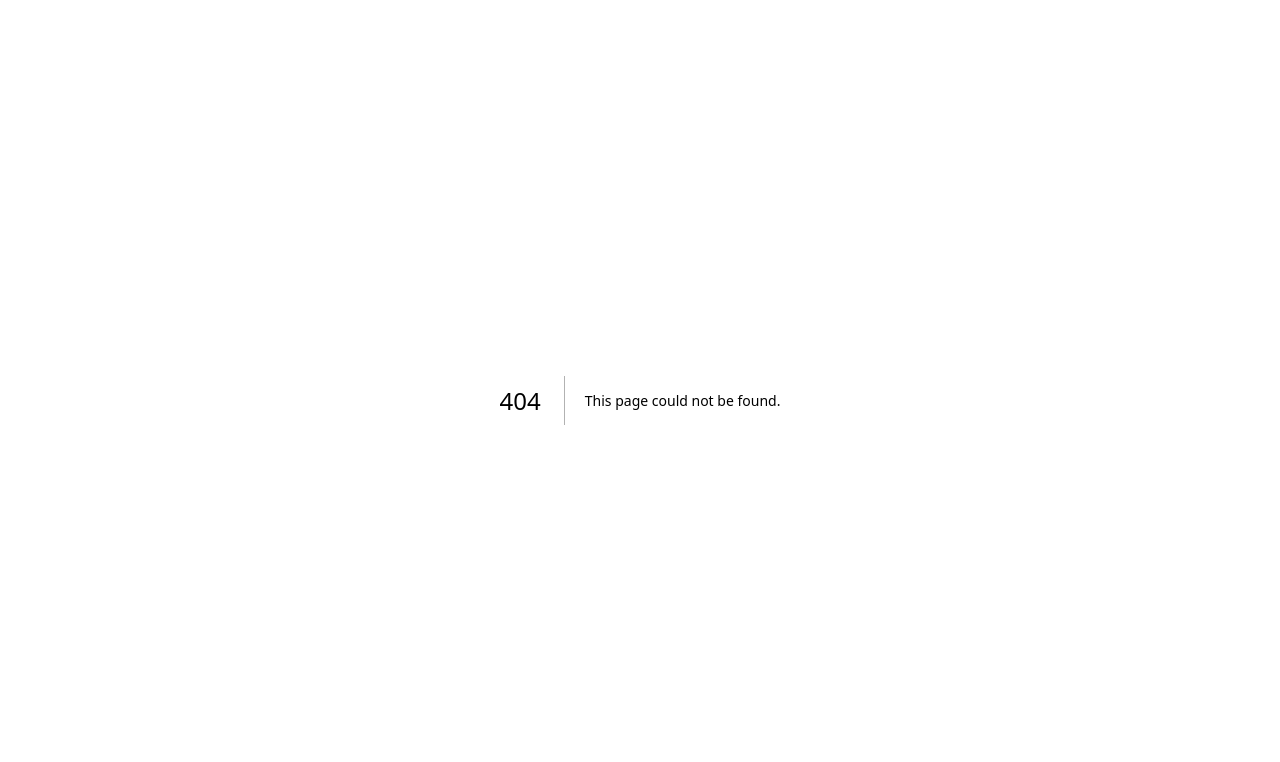
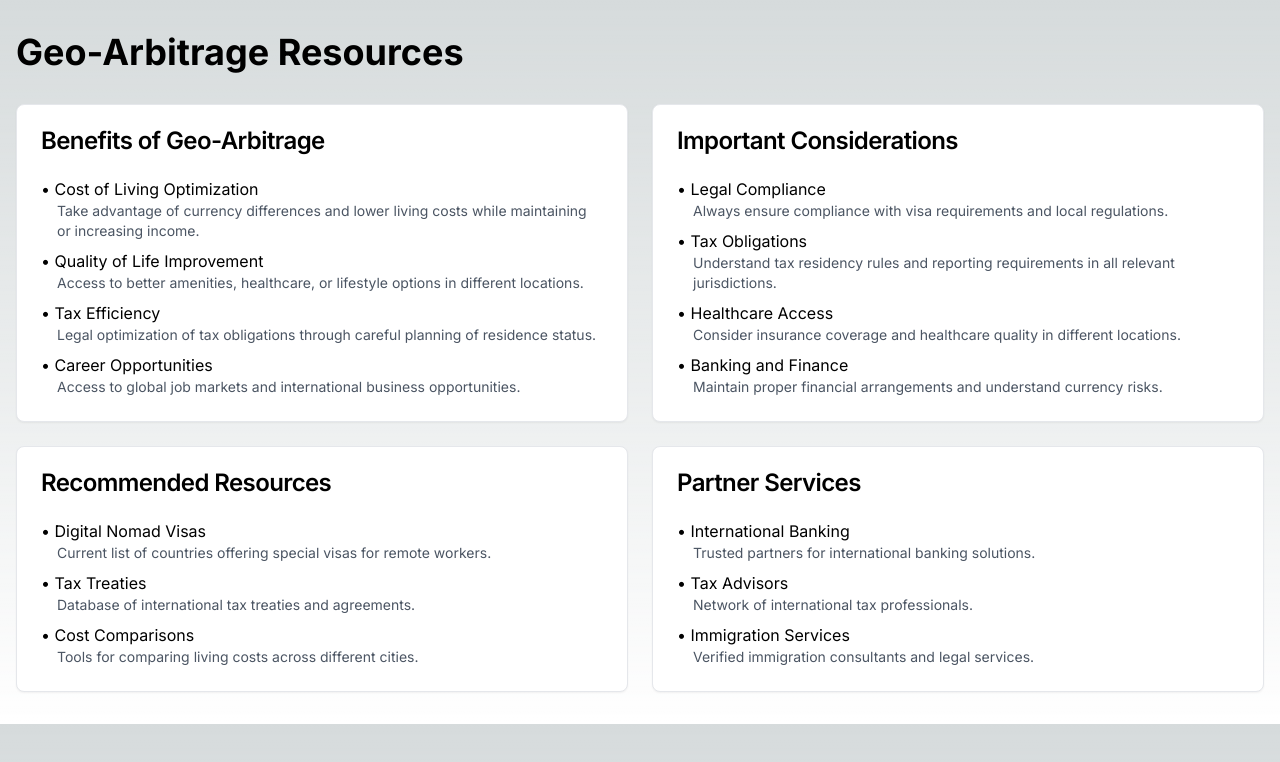
Before and after one commit to zenmastaflash/fromany-country, a Next.js app: page /resources in a window 1280 px wide. Before the commit this address had no page. Shown: the top 762 px of the page. Built offline with nearby package versions, Linux system fonts and the light colour scheme.

Commit message:
Add resources page with geo-arbitrage information

```diff
--- /dev/null
+++ b/src/app/resources/page.tsx
@@ -0,0 +1,93 @@
+import { Card, CardContent, CardHeader, CardTitle } from '@/components/ui/Card';
+
+export default function ResourcesPage() {
+  return (
+    <main className="container mx-auto px-4 py-8">
+      <h1 className="text-4xl font-bold mb-8">Geo-Arbitrage Resources</h1>
+
+      <div className="grid grid-cols-1 md:grid-cols-2 gap-6">
+        <Card>
+          <CardHeader>
+            <CardTitle>Benefits of Geo-Arbitrage</CardTitle>
+          </CardHeader>
+          <CardContent>
+            <ul className="space-y-2">
+              <li>• Cost of Living Optimization
+                <p className="text-sm text-gray-600 ml-4">Take advantage of currency differences and lower living costs while maintaining or increasing income.</p>
+              </li>
+              <li>• Quality of Life Improvement
+                <p className="text-sm text-gray-600 ml-4">Access to better amenities, healthcare, or lifestyle options in different locations.</p>
+              </li>
+              <li>• Tax Efficiency
+                <p className="text-sm text-gray-600 ml-4">Legal optimization of tax obligations through careful planning of residence status.</p>
+              </li>
+              <li>• Career Opportunities
+                <p className="text-sm text-gray-600 ml-4">Access to global job markets and international business opportunities.</p>
+              </li>
+            </ul>
+          </CardContent>
+        </Card>
+
+        <Card>
+          <CardHeader>
+            <CardTitle>Important Considerations</CardTitle>
+          </CardHeader>
+          <CardContent>
+            <ul className="space-y-2">
+              <li>• Legal Compliance
+                <p className="text-sm text-gray-600 ml-4">Always ensure compliance with visa requirements and local regulations.</p>
+              </li>
+              <li>• Tax Obligations
+                <p className="text-sm text-gray-600 ml-4">Understand tax residency rules and reporting requirements in all relevant jurisdictions.</p>
+              </li>
+              <li>• Healthcare Access
+                <p className="text-sm text-gray-600 ml-4">Consider insurance coverage and healthcare quality in different locations.</p>
+              </li>
+              <li>• Banking and Finance
+                <p className="text-sm text-gray-600 ml-4">Maintain proper financial arrangements and understand currency risks.</p>
+              </li>
+            </ul>
+          </CardContent>
+        </Card>
+
+        <Card>
+          <CardHeader>
+            <CardTitle>Recommended Resources</CardTitle>
+          </CardHeader>
+          <CardContent>
+            <ul className="space-y-2">
+              <li>• Digital Nomad Visas
+                <p className="text-sm text-gray-600 ml-4">Current list of countries offering special visas for remote workers.</p>
+              </li>
+              <li>• Tax Treaties
+                <p className="text-sm text-gray-600 ml-4">Database of international tax treaties and agreements.</p>
+              </li>
+              <li>• Cost Comparisons
+                <p className="text-sm text-gray-600 ml-4">Tools for comparing living costs across different cities.</p>
+              </li>
+            </ul>
+          </CardContent>
+        </Card>
+
+        <Card>
+          <CardHeader>
+            <CardTitle>Partner Services</CardTitle>
+          </CardHeader>
+          <CardContent>
+            <ul className="space-y-2">
+              <li>• International Banking
+                <p className="text-sm text-gray-600 ml-4">Trusted partners for international banking solutions.</p>
+              </li>
+              <li>• Tax Advisors
+                <p className="text-sm text-gray-600 ml-4">Network of international tax professionals.</p>
+              </li>
+              <li>• Immigration Services
+                <p className="text-sm text-gray-600 ml-4">Verified immigration consultants and legal services.</p>
+              </li>
+            </ul>
+          </CardContent>
+        </Card>
+      </div>
+    </main>
+  );
+}
```
